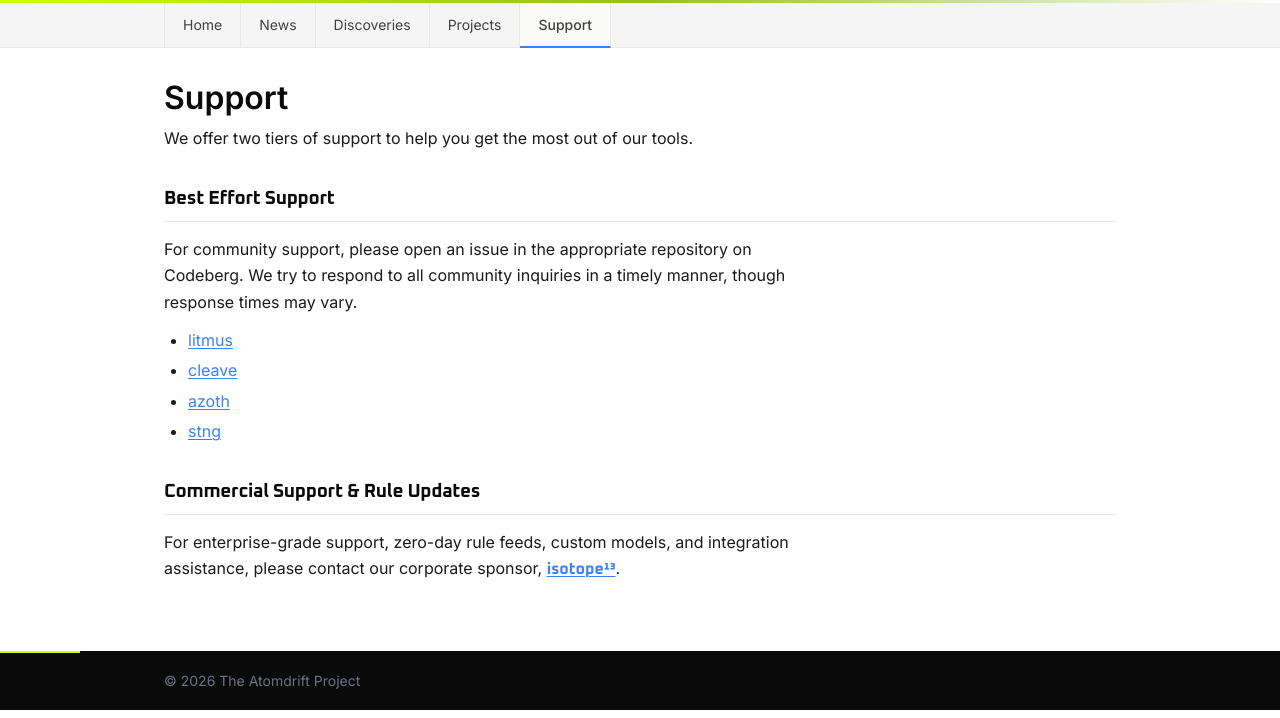
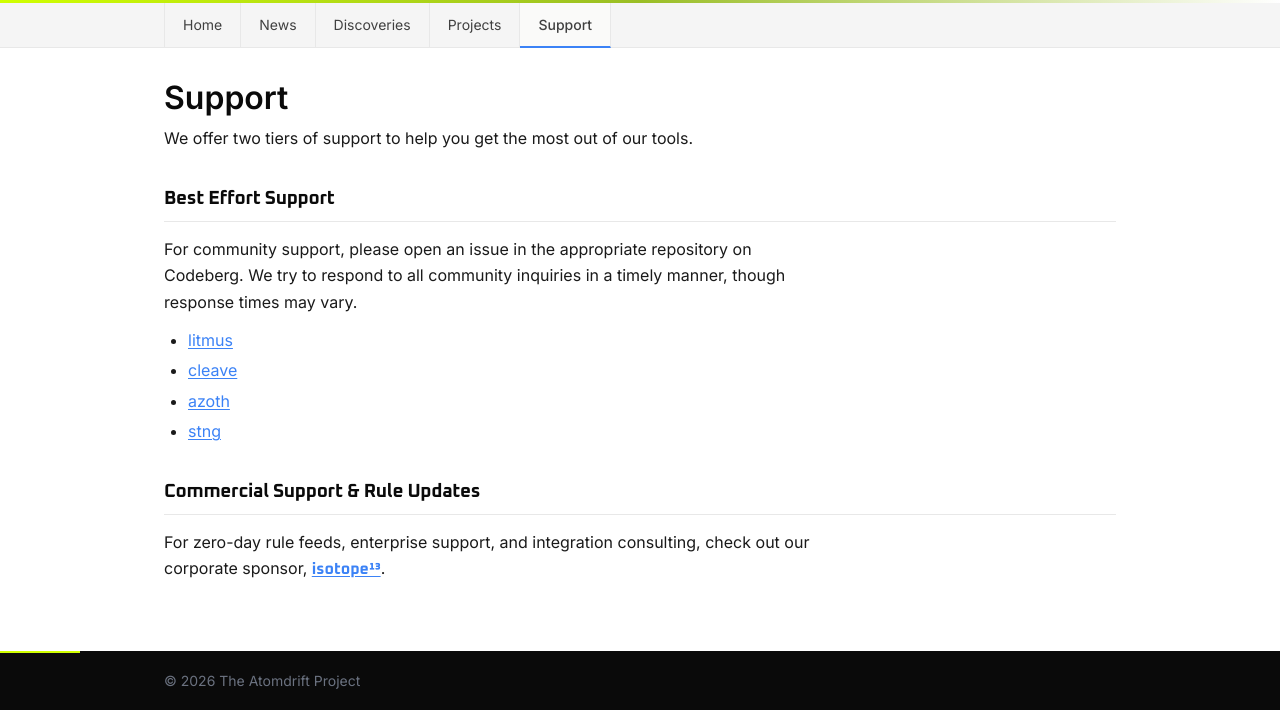
Before and after one commit to atomdrift-project/website, an Eleventy site: page src/support.njk in a window 1280 px wide. Shown: the part 82-800 px from the top of the page. Built offline with nearby package versions, Linux system fonts and the light colour scheme; Eleventy itself is replaced by a stand-in of ours; files that its build step writes are made by us from their sources.

Commit message:
shorten support

```diff
--- a/src/support.njk
+++ b/src/support.njk
@@ -26,6 +26,6 @@ description: Support options for atomdrift projects.
     </ul>
 
     <h2>Commercial Support & Rule Updates</h2>
-    <p>For enterprise-grade support, zero-day rule feeds, custom models, and integration assistance, please contact our corporate sponsor, <a href="https://isotope13.ai/" target="_blank"><strong class="isotope-brand">isotope¹³</strong></a>.</p>
+    <p>For zero-day rule feeds, enterprise support, and integration consulting, check out our corporate sponsor, <a href="https://isotope13.ai/" target="_blank"><strong class="isotope-brand">isotope¹³</strong></a>.</p>
   </div>
 </div>
```
